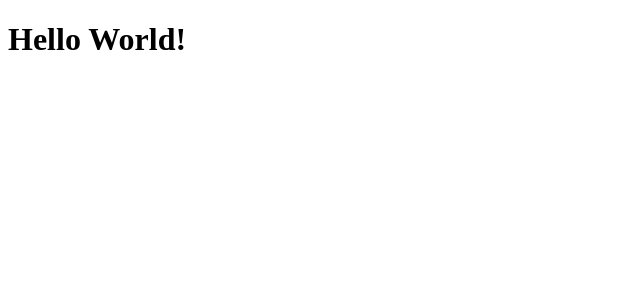
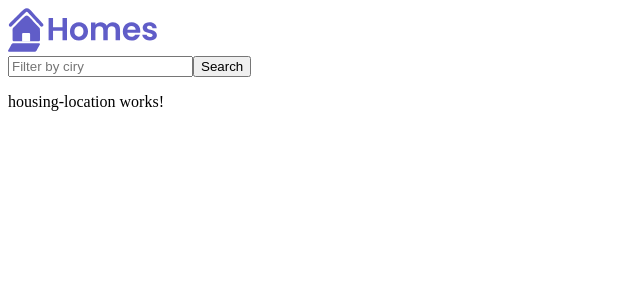
Before and after one commit to Nandeep2750/angular-housing-demo, an Angular app: page / in a window 1280 px wide. Shown: the top 300 px of the page, without its empty margins (0-640 px from the left). Built offline with nearby package versions, Linux system fonts and the light colour scheme.

Commit message:
Feat: Created sub components with template and styles.

```diff
--- a/src/app/app.component.ts
+++ b/src/app/app.component.ts
@@ -1,11 +1,27 @@
-import { Component } from '@angular/core';
+import { Component } from "@angular/core";
+import { HomeComponent } from "./home/home.component";
 
 @Component({
   standalone: true,
-  selector: 'app-root',
-  template: `<h1>Hello World!</h1>`,
-  styleUrls: ['./app.component.css'],
+  selector: "app-root",
+  imports: [HomeComponent],
+  template: `
+    <main>
+      <header class="brand-name">
+        <img
+          class="brand-logo"
+          src="/assets/logo.svg"
+          alt="logo"
+          area-hidden="true"
+        />
+        <section class="content">
+          <app-home></app-home>
+        </section>
+      </header>
+    </main>
+  `,
+  styleUrls: ["./app.component.css"],
 })
 export class AppComponent {
-  title = 'homes';
+  title = "homes";
 }
--- /dev/null
+++ b/src/app/home/home.component.html
@@ -0,0 +1,7 @@
+<section>
+  <form action="">
+    <input type="text" placeholder="Filter by ciry">
+    <button class="primary" type="button">Search</button>
+    <app-housing-location></app-housing-location>
+  </form>
+</section>
--- /dev/null
+++ b/src/app/housing-location/housing-location.component.html
@@ -0,0 +1 @@
+<p>housing-location works!</p>
```
Also changed, not shown: src/app/home/home.component.ts (added, +14 -0 lines), src/app/housing-location/housing-location.component.ts (added, +13 -0 lines), src/app/home/home.component.css (added), src/app/housing-location/housing-location.component.css (added), 2 other files (tests, documents, lock files or other folders).
